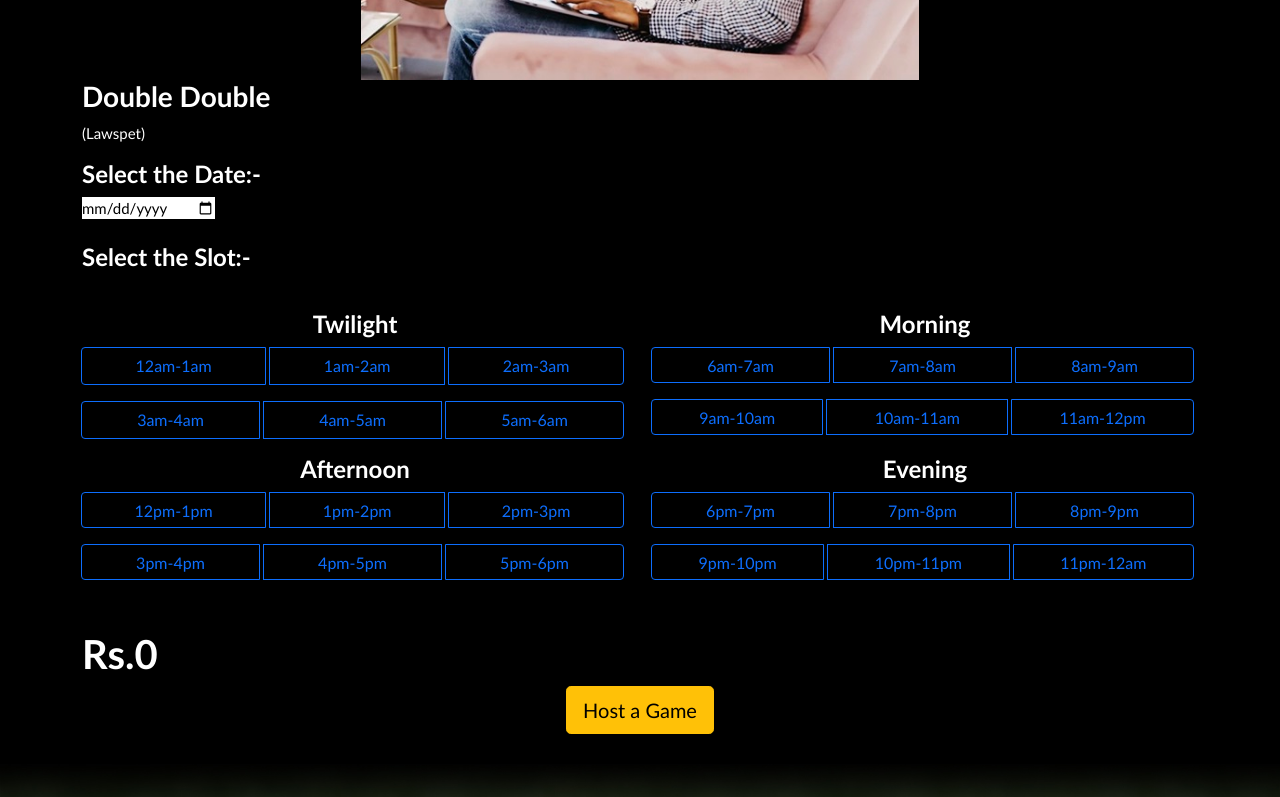
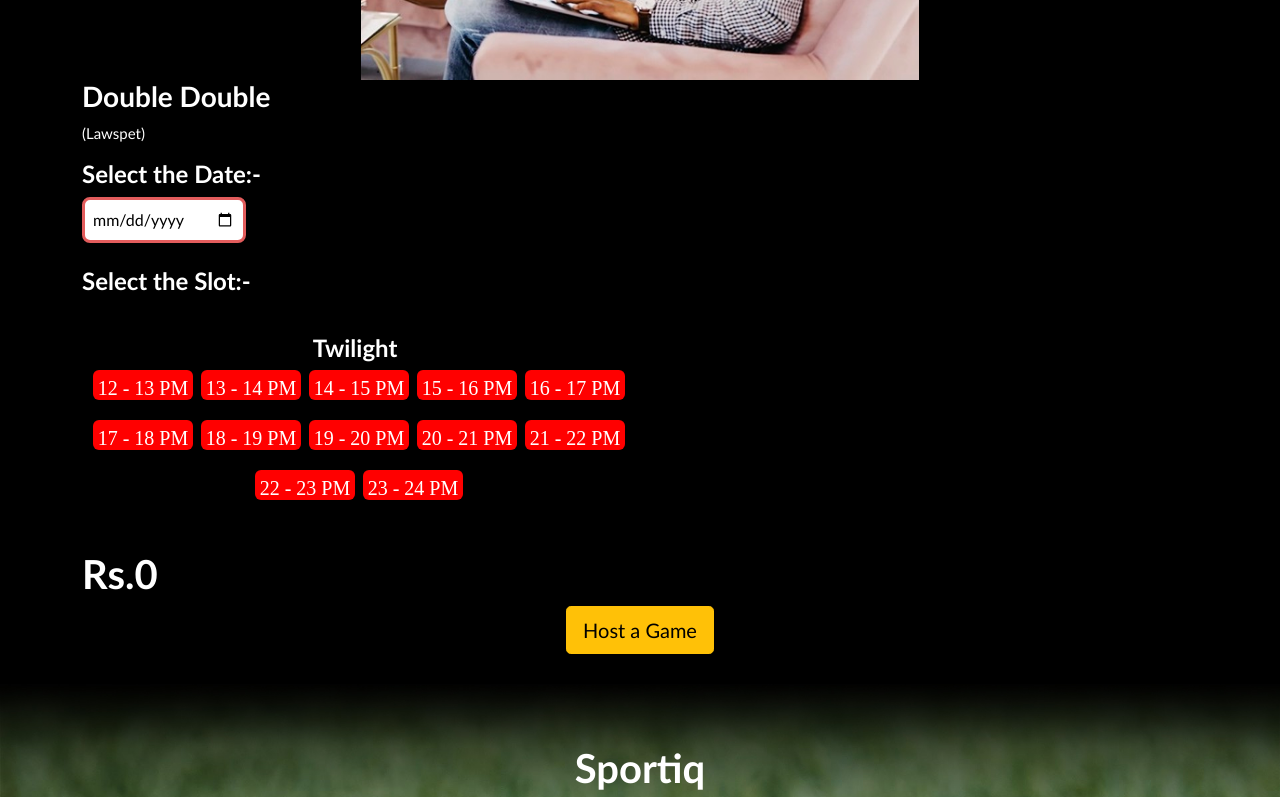
Before and after one commit to shyamkrishnaarumugam/stadium-project, a React (Create React App) app: page /slotBook in a window 1280 px wide. Shown: the part 438-1235 px from the top of the page. Built offline with nearby package versions, Linux system fonts and the light colour scheme; a web font is replaced by a local one.

Commit message:
Merge pull request #2 from shyamkrishnaarumugam/karthik
Karthik

```diff
--- a/src/App.js
+++ b/src/App.js
@@ -14,7 +14,7 @@ import SlotBook from './assets/components/SlotBook';
 import Pay from './assets/components/Pay';
 import PayNow from './assets/components/PayNow';
 import About from './assets/components/About';
-import Message from "./assets/components/Message";
+import Message from './assets/components/Message';
 
 function App() {
   return (
@@ -32,7 +32,7 @@ function App() {
       <Route path='/pay' element={<Pay />} />
       <Route path='/paynow' element={<PayNow />} />
       <Route path='/about' element={<About />} />
-      <Route path ="/message" element={<Message />} />
+      <Route path ='/message' element={<Message />} />
     </Routes>
     </BrowserRouter>
     </>
--- a/src/assets/components/SlotBook.js
+++ b/src/assets/components/SlotBook.js
@@ -1,49 +1,99 @@
-import React, { useState } from "react";
+import React, { useState,useEffect } from "react";
 import NavItems from "./NavItems";
 import Footer from "./Footer";
-import { Alert, Button, Col, Container, Row } from "react-bootstrap";
+import {  Button, Col, Container, Row } from "react-bootstrap";
 import { useNavigate } from "react-router";
 
 export default function SlotBook() {
 
     const navigate = useNavigate();
-    const [isChecked,setIsChecked] = useState(0);
-    const [check, setCheck] = useState(0);
-    const [date , setDate]= useState('');
-
-    const today = new Date();
-    const currentDate = today.toISOString().split('T')[0];
-      const bookTheSlot = ()=>{
+    const [isChecked,setIsChecked] = useState({});
+    const [totalPrice,setTotalPrice] = useState(0);
+    const [currentDate,setCurrentDate]= useState(new Date().toISOString().split('T')[0]);
+    const [currentHour,setCurrentHour]=useState(new Date().getHours())
+    const [selectedDate,setSelectedDate]=useState(currentHour);
 
 
-        window.scrollTo({left:0, top:0, behavior:"instant"});
-        if(isChecked){
-          alert(`Are you sure! You want to book the slot Rs: ${check}`);
-        navigate('/paynow',{state:check});
+  useEffect(()=>{
+    const interval = setInterval(()=>{
+      setCurrentHour(new Date().getHours());
+    },1000*60)
+    return ()=>clearInterval(interval);
+  },[])
+
+    const handleDateChange =(e)=>{
+      const newDate = e.target.value;
+      setCurrentDate(new Date().toISOString().split('T')[0]);
+      setSelectedDate(newDate);
+      if(new Date(newDate).toISOString().split('T')[0]!==currentDate){
+        setCurrentHour(0);
+      }else{
+        setCurrentHour(new Date(newDate).getHours());
+      }
+    };
+
+    const bookTheSlot = ()=>{
+
+      window.scrollTo({left:0, top:0, behavior:"instant"});
+      const selectedSlot = Object.keys(isChecked).filter((key)=>isChecked[key]);
+
+      if(selectedSlot.length>0){
+        const totalPrice = selectedSlot.length*600
+          alert(`Are you sure! You want to book the slot Rs: ${totalPrice}`);
+        navigate('/paynow',{state:totalPrice});
       }
       else{
-        alert("plase select any slot")
+        alert("please select any slot")
       }
       };
 
 
 
-        const onClickHandile  = (e) => {
-          const storingValue =parseInt( e.target.value);
-          const isChecked = e.target.checked;
-          setIsChecked(e.target.checked);
-
-          if (isChecked) {
-            setCheck((oldValue) => oldValue + storingValue);
-          } else {
-            // If you want to remove the value when unchecked, you can do it here
-            // Assuming setCheck is a string, you might want to adjust how you remove the value
-            setCheck((oldValue) => oldValue-storingValue);
-          }
+      const onClickHandle = (slotValue) => {
+          setIsChecked((prev)=>({...prev,[slotValue]:!prev[slotValue]}));
+          setTotalPrice((prev)=>(prev+(isChecked[slotValue] ? -600 : 600)));
         };
 
 
-        console.log('value',check);
+        const renderSlots = () => {
+          const slots = [];
+          const selectedDate = new Date();
+          const selectedDay = selectedDate.getDate();
+          const selectedMonth = selectedDate.getMonth();
+          const today = new Date();
+          const currentDay = today.getDay();
+          const currentMonth = today.getMonth();
+
+          if((selectedMonth > currentMonth)|| (selectedMonth === currentMonth && selectedDay >= currentDay)){
+            for (let i = currentHour; i < 24; i++) {
+              const slotValue = i;
+              const slotMeridian = i < 12 ? "AM":"PM";
+              const slotLabel = `${i} - ${i + 1} ${slotMeridian}`;
+              slots.push(
+                <div key={slotValue} className="checkbox-container">
+                  <input
+                    className="checkbox-input"
+                    type="checkbox"
+                    id={`slot-${slotValue}`}
+                    checked={isChecked[slotValue]}
+                    onChange={() => onClickHandle(slotValue)}
+                    disabled={slotValue < currentHour}
+                  />
+                  <label className="checkbox-label" htmlFor={`slot-${slotValue}`}>
+                    {slotLabel}
+                  </label>
+                </div>
+              );
+            }
+          }
+
+          return slots;
+        };
+
+
+
+
+
   return (
     <>
       <NavItems />
@@ -53,14 +103,14 @@ export default function SlotBook() {
           <Row>
             <Col>
             <div className="d-flex">
-            <img className="mx-auto w-50" src={require('../images/why_study_online.jpg')}/>
+            <img className="mx-auto w-50" src={require('../images/why_study_online.jpg')} alt="nothing"/>
             </div>
               <h3>Double Double</h3>
               <p>(Lawspet)</p>
               <div>
               <h4>Select the Date:-</h4>
-              {/* {todayDate} */}
-              <input className="mb-4" type="date" min={currentDate} value={date} onChange={(e) => setDate(e.target.value)} />
+
+              <input className=" date-input mb-4" type="date" min={currentDate} value={selectedDate} onChange={handleDateChange} />
               </div>
 
               <h4>Select the Slot:-</h4>
@@ -70,128 +120,18 @@ export default function SlotBook() {
                 <Col md={"6"} sm={"12"}>
                 <h4 className="text-center">Twilight</h4>
                 <div className="btn-group w-100 " role="group" aria-label="Basic checkbox toggle button group">
+                  <div style={{display:'flex',flexWrap:'wrap',justifyContent:'center',alignItems:'center'}}>
+                  {renderSlots()}
 
+                  </div>
+                </div>
 
+                </Col>
 
-                    <input type="checkbox" className="btn-check" id="btncheck1" autocomplete="off" value={600} onClick={onClickHandile} />
-                    <label className="btn btn-outline-primary me-1" for="btncheck1">12am-1am</label>
-
-                    <input type="checkbox" className="btn-check" id="btncheck2" autocomplete="off"  value={600} onClick={onClickHandile} />
-                    <label className="btn btn-outline-primary me-1" for="btncheck2">1am-2am</label>
-
-                    <input type="checkbox" className="btn-check" id="btncheck3" autocomplete="off"  value={600} onClick={onClickHandile} />
-                    <label className="btn btn-outline-primary me-1" for="btncheck3">2am-3am</label>
-
-                </div>
-                <div className="btn-group w-100  my-3" role="group" aria-label="Basic checkbox toggle button group">
-
-                    <input type="checkbox" className="btn-check" id="btncheck4" autocomplete="off"  value={600} onClick={onClickHandile} />
-                    <label className="btn btn-outline-primary me-1" for="btncheck4">3am-4am</label>
-
-                    <input type="checkbox" className="btn-check" id="btncheck5" autocomplete="off"  value={600} onClick={onClickHandile} />
-                    <label className="btn btn-outline-primary me-1" for="btncheck5">4am-5am</label>
-
-                    <input type="checkbox" className="btn-check" id="btncheck6" autocomplete="off"  value={600} onClick={onClickHandile} />
-                    <label className="btn btn-outline-primary me-1" for="btncheck6">5am-6am</label>
-
-
-
-
-
-
-                </div>
-                </Col>
-                <Col md={"6"} sm={"12"}>
-                <h4 className="text-center">Morning</h4>
-                <div className="btn-group w-100 h-25" role="group" aria-label="Basic checkbox toggle button group">
-
-                <input type="checkbox" className="btn-check" id="btncheck7" autocomplete="off" value={600} onClick={onClickHandile} />
-                    <label className="btn btn-outline-primary me-1" for="btncheck7">6am-7am</label>
-
-                    <input type="checkbox" className="btn-check" id="btncheck8" autocomplete="off" value={600} onClick={onClickHandile} />
-                    <label className="btn btn-outline-primary me-1" for="btncheck8">7am-8am</label>
-
-                    <input type="checkbox" className="btn-check" id="btncheck9" autocomplete="off" value={600} onClick={onClickHandile} />
-                    <label className="btn btn-outline-primary me-1" for="btncheck9">8am-9am</label>
-
-                </div>
-                <div className="btn-group w-100 h-25 my-3" role="group" aria-label="Basic checkbox toggle button group">
-                <input type="checkbox" className="btn-check" id="btncheck10" autocomplete="off" value={600} onClick={onClickHandile} />
-                    <label className="btn btn-outline-primary me-1" for="btncheck10">9am-10am</label>
-
-                    <input type="checkbox" className="btn-check" id="btncheck11" autocomplete="off" value={600} onClick={onClickHandile} />
-                    <label className="btn btn-outline-primary me-1" for="btncheck11">10am-11am</label>
-
-                    <input type="checkbox" className="btn-check" id="btncheck12" autocomplete="off" value={600} onClick={onClickHandile} />
-                    <label className="btn btn-outline-primary me-1" for="btncheck12">11am-12pm</label>
-
-
-
-
-                </div>
-                </Col>
-                <Col md={"6"} sm={"12"}>
-                <h4 className="text-center">Afternoon</h4>
-                <div className="btn-group w-100 h-25" role="group" aria-label="Basic checkbox toggle button group">
-
-                <input type="checkbox" className="btn-check" id="btncheck13" autocomplete="off" value={600} onClick={onClickHandile} />
-                    <label className="btn btn-outline-primary me-1" for="btncheck13">12pm-1pm</label>
-
-                    <input type="checkbox" className="btn-check" id="btncheck14" autocomplete="off" value={600} onClick={onClickHandile} />
-                    <label className="btn btn-outline-primary me-1" for="btncheck14">1pm-2pm</label>
-
-                    <input type="checkbox" className="btn-check" id="btncheck15" autocomplete="off" value={600} onClick={onClickHandile} />
-                    <label className="btn btn-outline-primary me-1" for="btncheck15">2pm-3pm</label>
-
-                </div>
-                <div className="btn-group w-100 h-25 my-3" role="group" aria-label="Basic checkbox toggle button group">
-                <input type="checkbox" className="btn-check" id="btncheck16" autocomplete="off" value={600} onClick={onClickHandile} />
-                    <label className="btn btn-outline-primary me-1" for="btncheck16">3pm-4pm</label>
-
-                    <input type="checkbox" className="btn-check" id="btncheck17" autocomplete="off" value={600} onClick={onClickHandile} />
-                    <label className="btn btn-outline-primary me-1" for="btncheck17">4pm-5pm</label>
-
-                    <input type="checkbox" className="btn-check" id="btncheck18" autocomplete="off" value={600} onClick={onClickHandile} />
-                    <label className="btn btn-outline-primary me-1" for="btncheck18">5pm-6pm</label>
-
-
-
-
-                </div>
-                </Col>
-                <Col md={"6"} sm={"12"}>
-                <h4 className="text-center">Evening</h4>
-                <div className="btn-group w-100 h-25" role="group" aria-label="Basic checkbox toggle button group">
-
-                <input type="checkbox" className="btn-check" id="btncheck19" autocomplete="off" value={600} onClick={onClickHandile} />
-                    <label className="btn btn-outline-primary me-1" for="btncheck19">6pm-7pm</label>
-
-                    <input type="checkbox" className="btn-check" id="btncheck20" autocomplete="off" value={600} onClick={onClickHandile} />
-                    <label className="btn btn-outline-primary me-1" for="btncheck20">7pm-8pm</label>
-
-                    <input type="checkbox" className="btn-check" id="btncheck21" autocomplete="off" value={600} onClick={onClickHandile} />
-                    <label className="btn btn-outline-primary me-1" for="btncheck21">8pm-9pm</label>
-
-                </div>
-                <div className="btn-group w-100 h-25 my-3" role="group" aria-label="Basic checkbox toggle button group">
-                <input type="checkbox" className="btn-check" id="btncheck22" autocomplete="off" value={600} onClick={onClickHandile} />
-                    <label className="btn btn-outline-primary me-1" for="btncheck22">9pm-10pm</label>
-
-                    <input type="checkbox" className="btn-check" id="btncheck23" autocomplete="off" value={600} onClick={onClickHandile} />
-                    <label className="btn btn-outline-primary me-1" for="btncheck23">10pm-11pm</label>
-
-                    <input type="checkbox" className="btn-check" id="btncheck24" autocomplete="off" value={600} onClick={onClickHandile} />
-                    <label className="btn btn-outline-primary me-1" for="btncheck24">11pm-12am</label>
-
-
-
-
-                </div>
-                </Col>
               </Row>
                 <Row>
                   <Col>
-                  <h1>Rs.{check}</h1>
+                  <h1>Rs.{totalPrice}</h1>
                   </Col>
                 </Row>
 
--- a/src/assets/css/style.css
+++ b/src/assets/css/style.css
@@ -133,6 +133,54 @@ color: hsl(9, 40%, 60%);
     position: relative;
 
 }
+.checkbox-container {
+    display: flex;
+    justify-content: center;
+    align-items: center;
+    margin-bottom: 20px;
+
+  }
+
+  .checkbox-input {
+    display: none;
+  }
+
+  .checkbox-label {
+    margin-left: 8px;
+    height: 30px;
+    width: 100px;
+    font-family: 'Times New Roman', Times, serif;
+    font-size: 20px;
+    border-radius: 6px;
+    cursor: pointer;
+    text-align: center;
+    flex-wrap: wrap;
+    padding: 3px;
+  }
+
+  .checkbox-input:checked + .checkbox-label {
+    background-color: green; /* Change background color when checkbox is checked */
+  }
+
+  .checkbox-input:not(:checked) + .checkbox-label {
+    background-color: red; /* Change background color when checkbox is unchecked */
+  }
+
+  .date-input {
+    padding: 8px;
+    border: 3px solid #e25c5c;
+    border-radius: 8px;
+    font-size: 16px;
+    outline: none;
+    cursor: pointer;
+  }
+
+  .date-input:focus {
+    border-color: #007bff; /* Change border color when input is focused */
+    box-shadow: 0 0 0 0.2rem rgba(0, 123, 255, 0.25); /* Add a subtle shadow when input is focused */
+  }
+
+
 
 .whatsappPic{
     height: 300px;
```
Also changed, not shown: src/assets/components/slotModified.js (added, +98 -0 lines).
